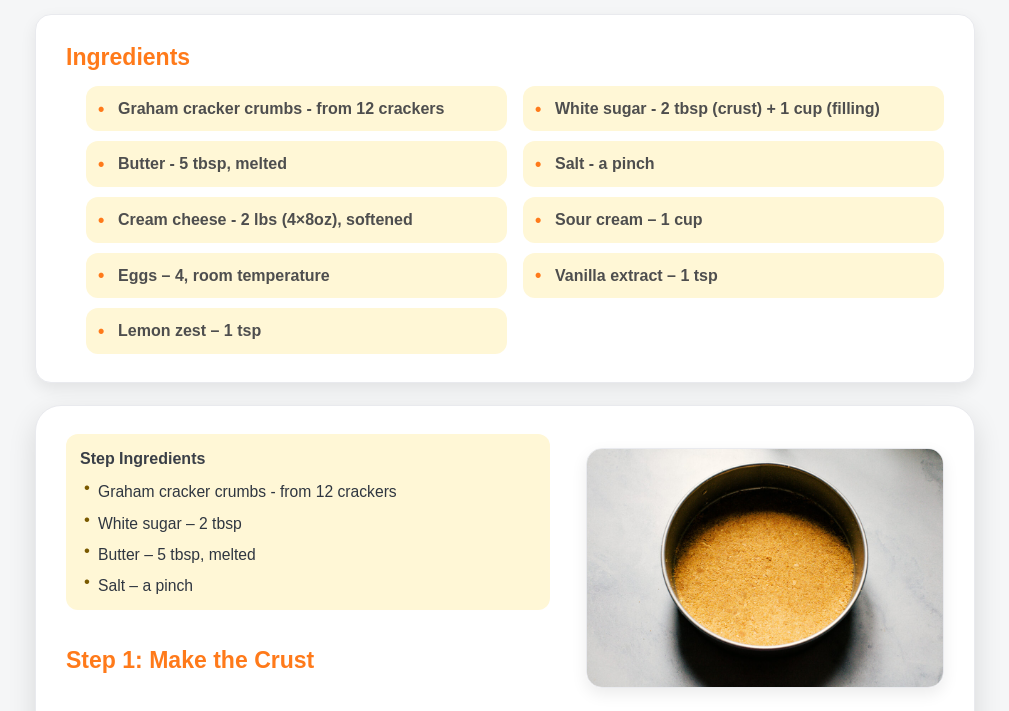
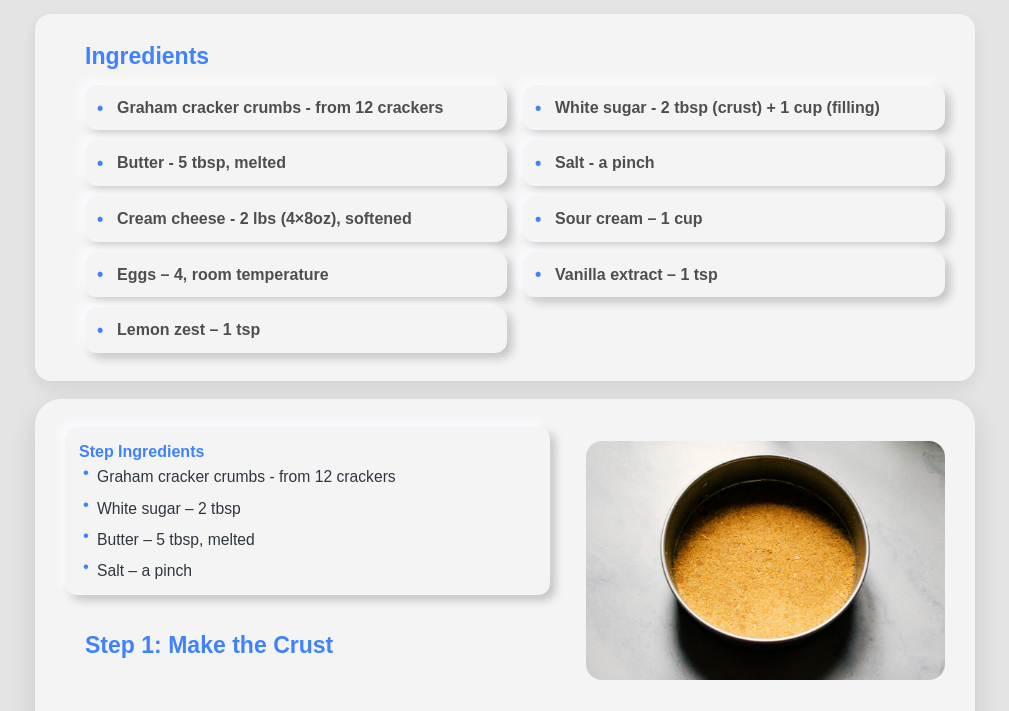
Before and after one commit to williamHong6/iffall2025, a plain HTML site: page recipe/complete/index.html in a window 1280 px wide. Shown: the part 88-799 px from the top of the page, without its empty margins (135-1144 px from the left). Drawn offline with Linux system fonts and the light colour scheme; a web font is replaced by a local one.

Commit message:
Refactor CSS styles for improved layout and design
Updated styles for various elements including body, header, and sections. Improved layout and visual appearance with new colors and shadows.

```diff
--- a/recipe/complete/css/styles.css
+++ b/recipe/complete/css/styles.css
@@ -17,8 +17,8 @@ ul {
 
 html,
 body {
-  background: #f5f6f7;
-  color: #1a1a1a;
+  background: #e4e4e4;
+  color: #333333;
   font-family: "amifer", sans-serif;
   line-height: 1.6;
 }
@@ -41,20 +41,16 @@ header h1 {
   font-family: "amifer", sans-serif;
   font-weight: 900;
   font-style: normal;
+  color: #3f82ff;
 }
 
 section {
-  background: #ffffff;
-  border: 1px solid #e9eaee;
-  border-radius: 16px;
-  box-shadow: 0 6px 16px rgba(0, 0, 0, 0.08);
   padding: 22px 20px;
   margin: 18px 0;
   transition: box-shadow 0.25s ease;
-}
-
-section:hover {
-  box-shadow: 0 10px 28px rgba(0, 0, 0, 0.12);
+  border-radius: 22px;
+  background: #F4F4F4;
+  box-shadow: -5px -5px 10px 0 #FAFBFF, 5px 5px 10px 0 rgba(22, 27, 29, 0.23);
 }
 
 section h2 {
@@ -62,7 +58,8 @@ section h2 {
   line-height: 1.25;
   font-weight: 800;
   margin-bottom: 14px;
-  color: #ff7a1a;
+  color: #3f82ff;
+  margin-left: 20px;
 }
 
 section p {
@@ -80,12 +77,13 @@ ul.ingredients {
 }
 
 ul.ingredients li {
-  background: #fff7d6;
+  background: #F4F4F4;
   border-radius: 12px;
   padding: 10px 12px 10px 32px;
   position: relative;
   font-weight: 600;
   color: #4e4e4e;
+  box-shadow: -5px -5px 10px 0 #FAFBFF, 5px 5px 10px 0 rgba(22, 27, 29, 0.23);
 }
 
 ul.ingredients li::before {
@@ -95,7 +93,7 @@ ul.ingredients li::before {
   top: 50%;
   transform: translateY(-50%);
   font-size: 18px;
-  color: #ff7a1a;
+  color: #3f82ff;
 }
 
 @media (min-width: 720px) {
@@ -106,7 +104,7 @@ ul.ingredients li::before {
 
 section ol {
   margin: 10px 0 6px 0;
-  padding-left: 1.2rem;
+  padding-left: 3rem;
 }
 
 section ol li {
@@ -116,22 +114,21 @@ section ol li {
 section > img {
   margin-top: 14px;
   border-radius: 14px;
-  border: 1px solid #e9eaee;
-  box-shadow: 0 6px 16px rgba(0, 0, 0, 0.08);
 }
 
 .step-ingredients {
-  background: #fff7d6;
   border-radius: 12px;
   padding: 12px 14px;
   margin-bottom: 14px;
+  background: #F4F4F4;
+  box-shadow: -5px -5px 10px 0 #FAFBFF, 5px 5px 10px 0 rgba(22, 27, 29, 0.23);
 }
 
 .step-ingredients h3 {
   font-weight: 800;
   font-size: 1rem;
-  margin-bottom: 8px;
-  color: #3a3f47;
+  margin-bottom: 0;
+  color: #3f82ff;
 }
 
 .mini-ingredients {
@@ -154,7 +151,7 @@ section > img {
   position: absolute;
   left: 4px;
   top: 0;
-  color: #7a5a00;
+  color: #3f82ff;
   font-size: 1.05rem;
   line-height: 1.1;
 }
@@ -186,21 +183,3 @@ section > img {
     border-radius: 16px;
   }
 }
-
-a {
-  color: #3366ff;
-  text-underline-offset: 2px;
-}
-
-a:hover {
-  text-decoration: underline;
-}
-
-section + section {
-  margin-top: 22px;
-}
-
-:where(p, li) {
-  word-break: break-word;
-  text-wrap: pretty;
-}
```
